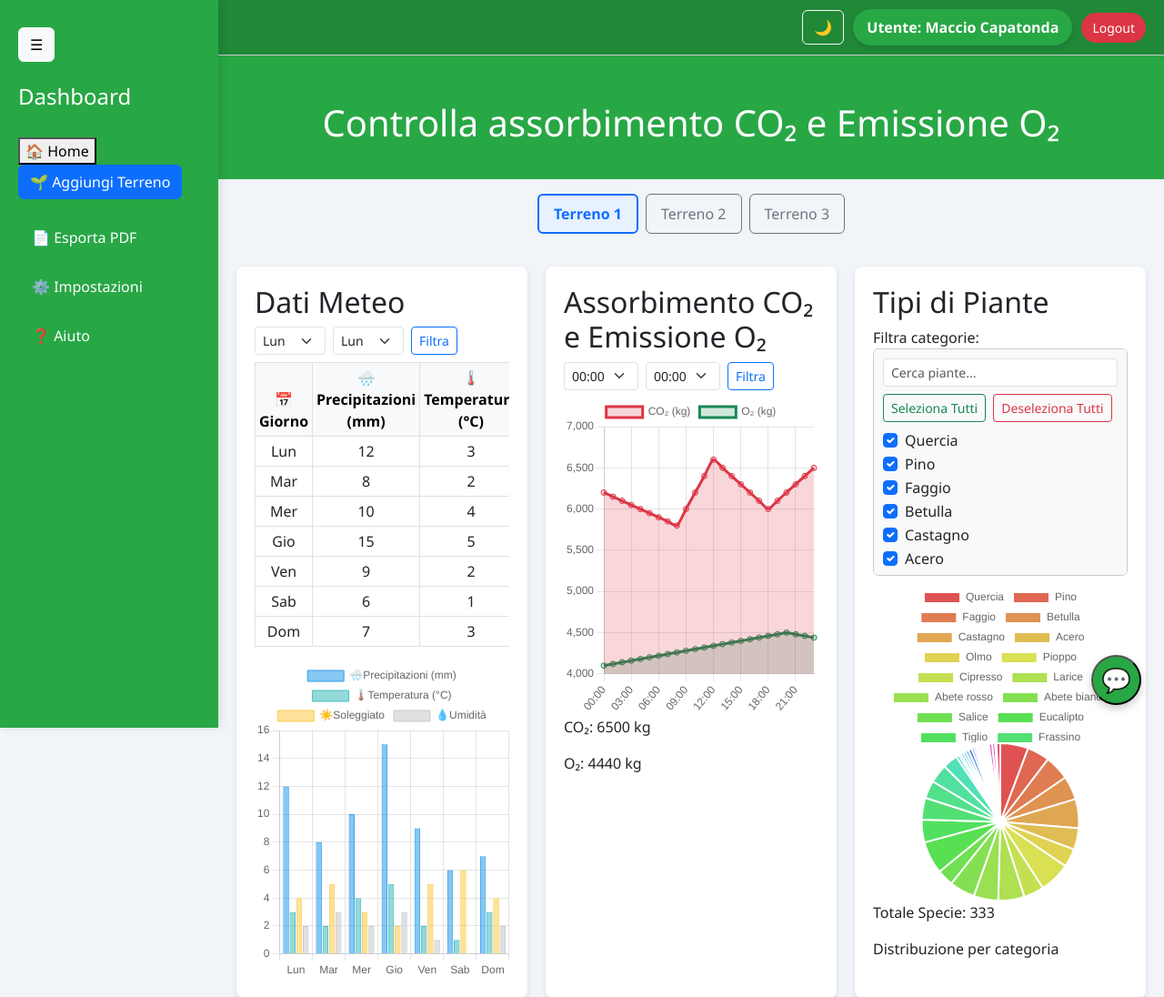
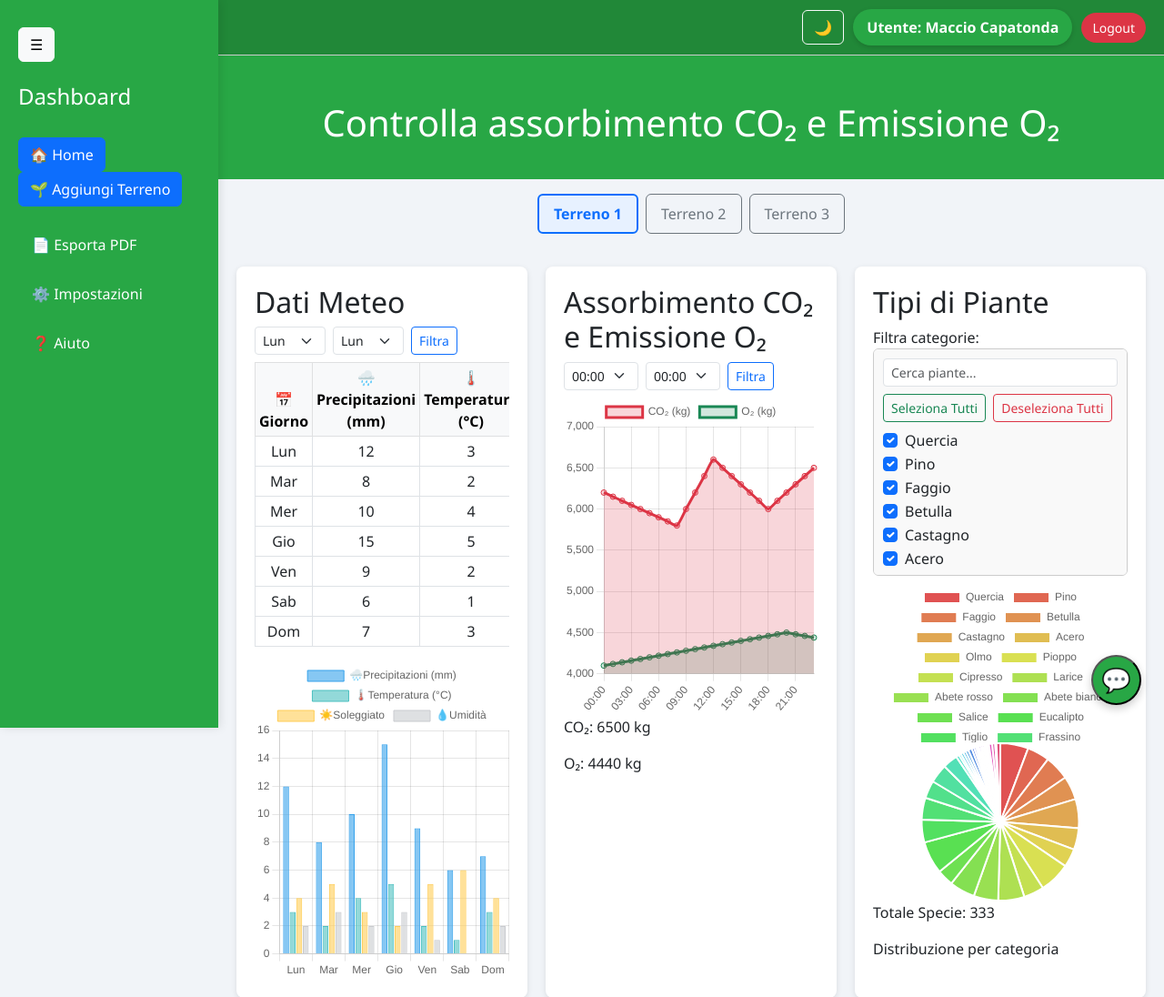
Before and after one commit to R-A-C-02/CO-e-O-Il-tuo-terreno-respira, a FastAPI app: template FrontEnd/templates/index.html in a window 1280 px wide. Shown: the top 1096 px of the page at 91% size. Run offline with FastAPI, Linux system fonts and the light colour scheme; the template is opened without the code that fills it, so the values that code supplies are empty; parts of the project's set-up code (start-up, migrations or seed data) failed here and were passed over; some libraries are stand-ins or nearby versions.

Commit message:
Sistemato bottone home

```diff
--- a/FrontEnd/templates/index.html
+++ b/FrontEnd/templates/index.html
@@ -41,7 +41,7 @@
     <h4>Dashboard</h4>
     <nav>
       <form action="/home" method="get">
-            <button type="submit" aria-label="Home">🏠 <span>Home</span></button>
+            <button type="submit" aria-label="Home" class="btn btn-primary">🏠 <span>Home</span></button>
       </form>
 
       <!-- <a href="#" id="inserisci-terreno" aria-label="Aggiungi Terreno">🌱 <span>Aggiungi Terreno</span></a> -->
```
